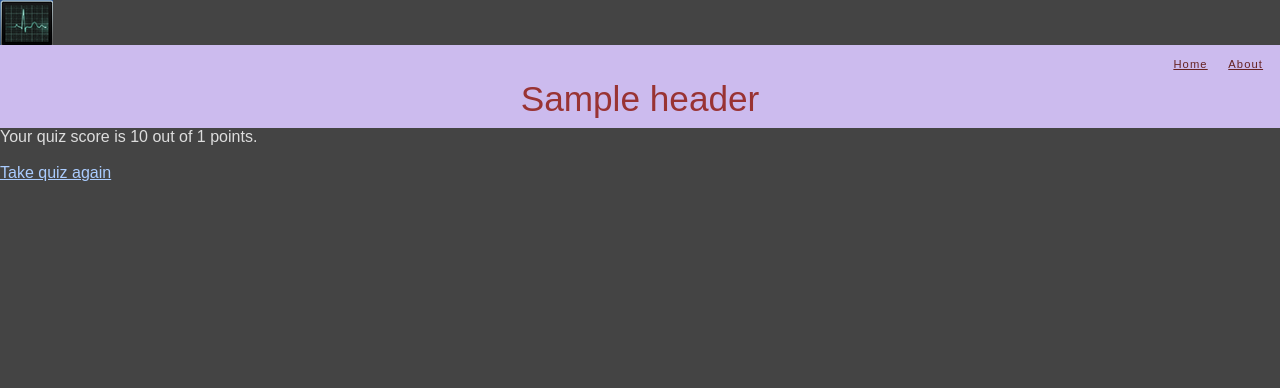
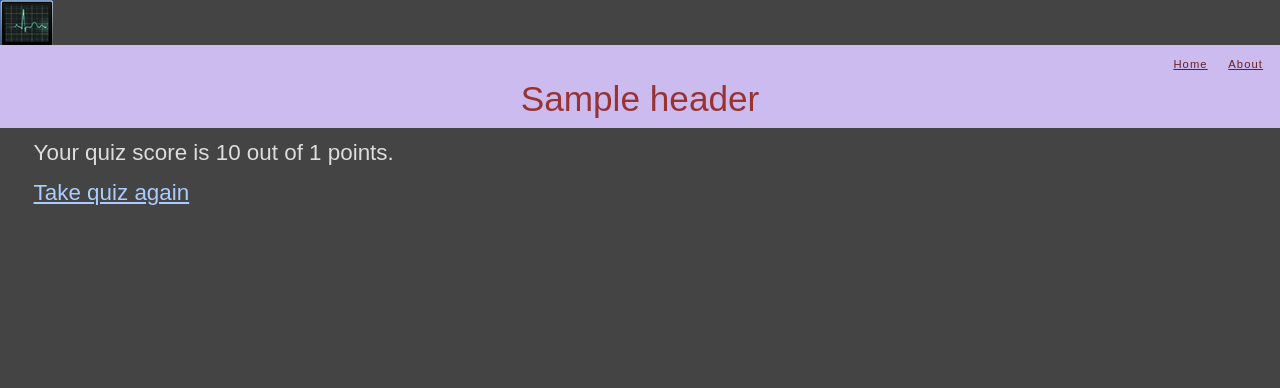
Before and after one commit to YangLou1/TheDevOpsCourse, a Django app: template quiz/templates/quiz/result.html in a window 1280 px wide. Shown: the top 388 px of the page. Run offline with Django 3.2, Linux system fonts and the light colour scheme; the template is opened without the code that fills it: most values are stand-ins (such as "Sample title", 1, 10 or a date in 2020).

Commit message:
apply style on result page

```diff
--- a/quiz/templates/quiz/result.html
+++ b/quiz/templates/quiz/result.html
@@ -1,6 +1,7 @@
 {% extends "base.html" %}
 {% block content %}
-{{ "Your quiz score is "}}{{ score }}{{" out of "}}{{ total_points }}{{" points."}}
-<br><br>
-<a href="/quiz">Take quiz again</a>
+<div class="module">
+    <p>{{ "Your quiz score is "}}{{ score }}{{" out of "}}{{ total_points }}{{" points."}}</p>
+    <p><a href="/quiz">Take quiz again</a></p>
+</div>
 {% endblock content %}
```
